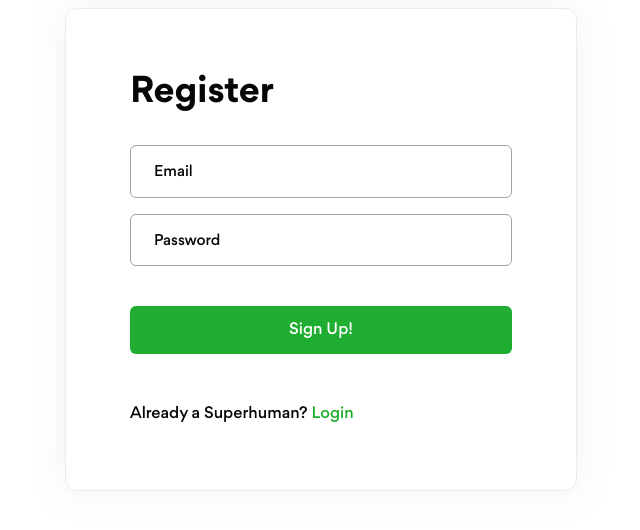
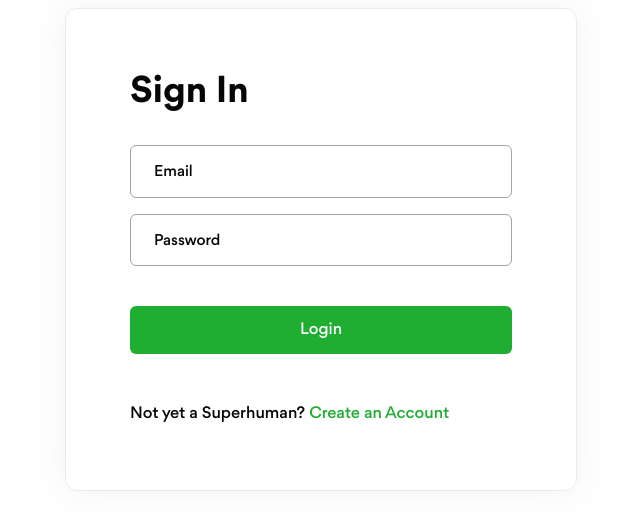
Before and after one commit to OGEmanuel/shuttlers.it.support, a Next.js app: page / in a window 1280 px wide. Shown: the top 530 px of the page, without its empty margins (319-959 px from the left). Built offline with nearby package versions, Linux system fonts and the light colour scheme.

Commit message:
Auth page bug fixed

```diff
--- a/app/page.tsx
+++ b/app/page.tsx
@@ -12,7 +12,7 @@ const Auth = () => {
   const [rePassword, setRePassword] = useState("");
   const [error, setError] = useState(false);
 
-  const [variant, setVariant] = useState("login");
+  const [variant, setVariant] = useState("Login");
 
   const router = useRouter();
 
@@ -97,7 +97,7 @@ const Auth = () => {
         </div>
         <button
           type="submit"
-          className="bg-[#1FAD32] py-3 text-white rounded-md w-full mt-10 hover-bg-red-700 transition"
+          className="bg-[#1FAD32] hover:bg-[#7ee1b0] py-3 text-white rounded-md w-full mt-10 hover-bg-red-700 transition"
         >
           {variant === "Login" ? "Login" : "Sign Up!"}
         </button>
@@ -107,7 +107,7 @@ const Auth = () => {
             : "Already a Superhuman?"}
           <span
             onClick={toggleVariant}
-            className="text-[#1FAD32] ml-1 hover:underline cursor-pointer"
+            className="text-[#1FAD32] hover:text-[#7ee1b0] ml-1 hover:underline cursor-pointer"
           >
             {variant === "Login" ? "Create an Account" : "Login"}
           </span>
```
